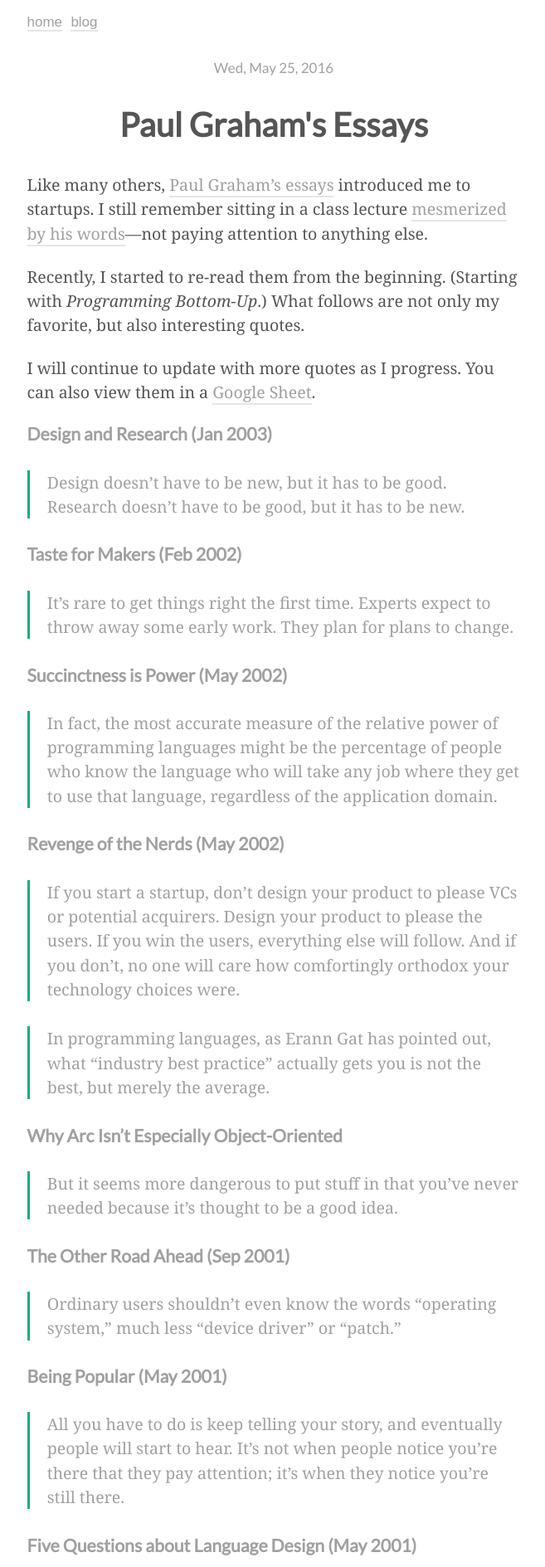
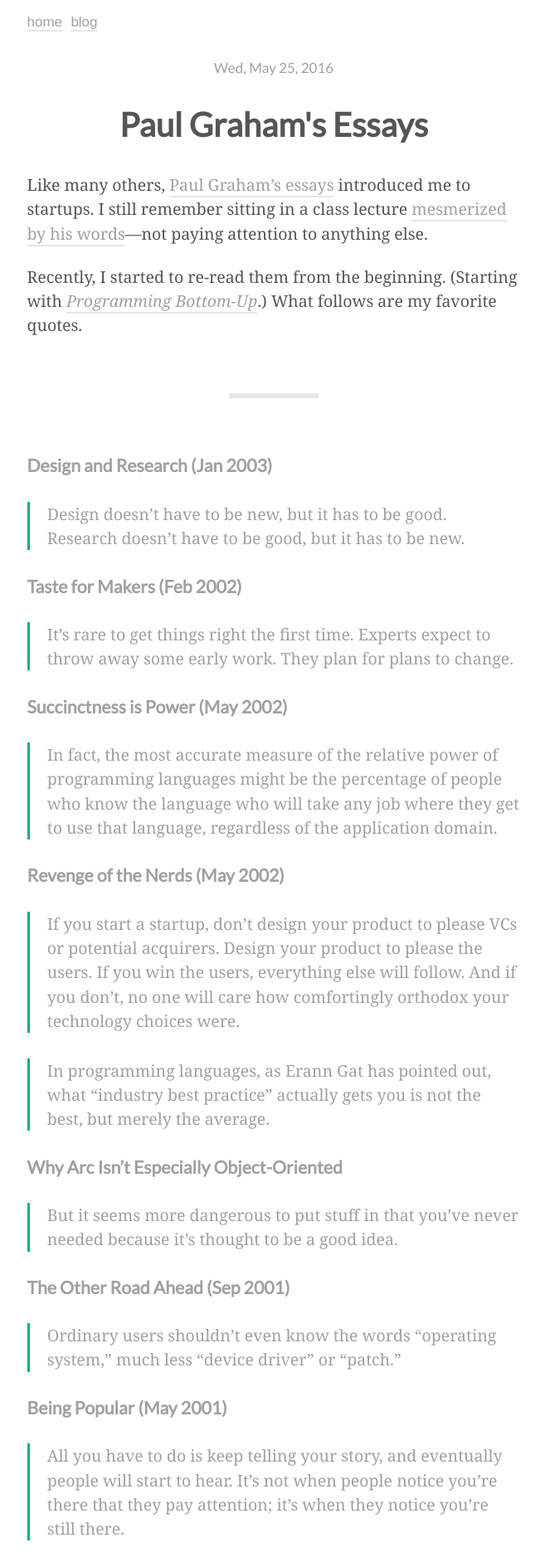
Before and after one commit to tmm/www, a Jekyll site: the page built from blog/_posts/2016-05-25-paul-grahams-essays.md, in a window 1280 px wide. Shown: the top 1889 px of the page at 83% size, without its empty margins (310-967 px from the left). Built offline with Jekyll 4.4.1, drawn with Linux system fonts in a browser that asks for light colours; comment, search, counter and statistics services are not loaded.

Commit message:
Update post

```diff
--- a/_sass/_base.scss
+++ b/_sass/_base.scss
@@ -33,8 +33,8 @@
 
 hr {
   margin: 4rem auto;
-  border: 1px solid $gray-light;
-  max-width: 8rem;
+  border: 3px solid $gray-light;
+  max-width: 6rem;
 }
 
 blockquote {
--- a/blog/_posts/2016-05-25-paul-grahams-essays.md
+++ b/blog/_posts/2016-05-25-paul-grahams-essays.md
@@ -5,9 +5,9 @@
 
 Like many others, [Paul Graham's essays](http://paulgraham.com/articles.html) introduced me to startups. I still remember sitting in a class lecture [mesmerized by his words](http://paulgraham.com/start.html)---not paying attention to anything else.
 
-Recently, I started to re-read them from the beginning. (Starting with *Programming Bottom-Up*.) What follows are not only my favorite, but also interesting quotes.
+Recently, I started to re-read them from the beginning. (Starting with [*Programming Bottom-Up*](http://paulgraham.com/progbot.html).) What follows are my favorite quotes.
 
-I will continue to update with more quotes as I progress. You can also view them in a [Google Sheet](https://docs.google.com/spreadsheets/d/1rGQTvoIyGY54qaGLDB6FEOuHvvfzHJantuXqrVmGtQA/edit?usp=sharing).
+---
 
 #### [Design and Research](http://paulgraham.com/desres.html) (Jan 2003)
 
```
